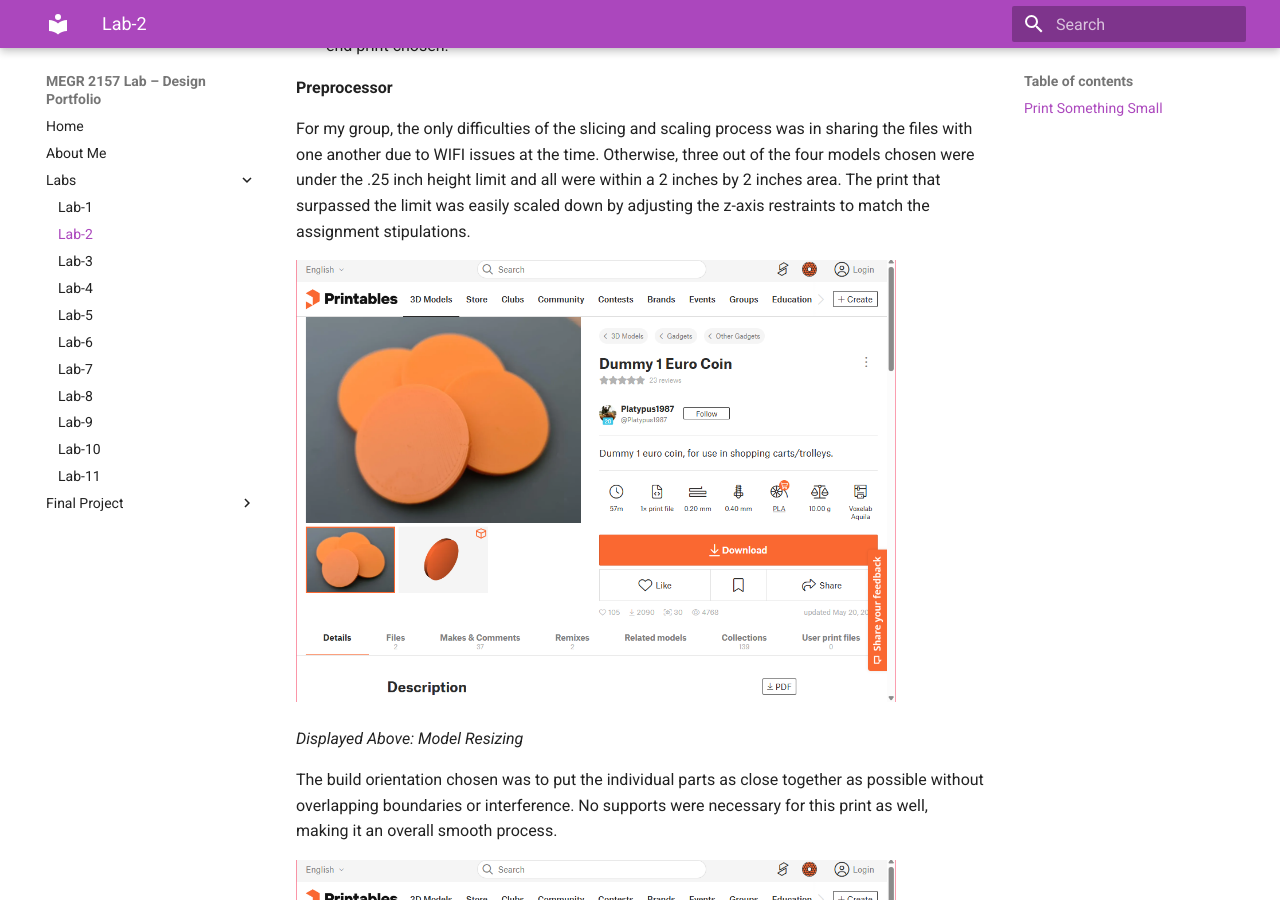
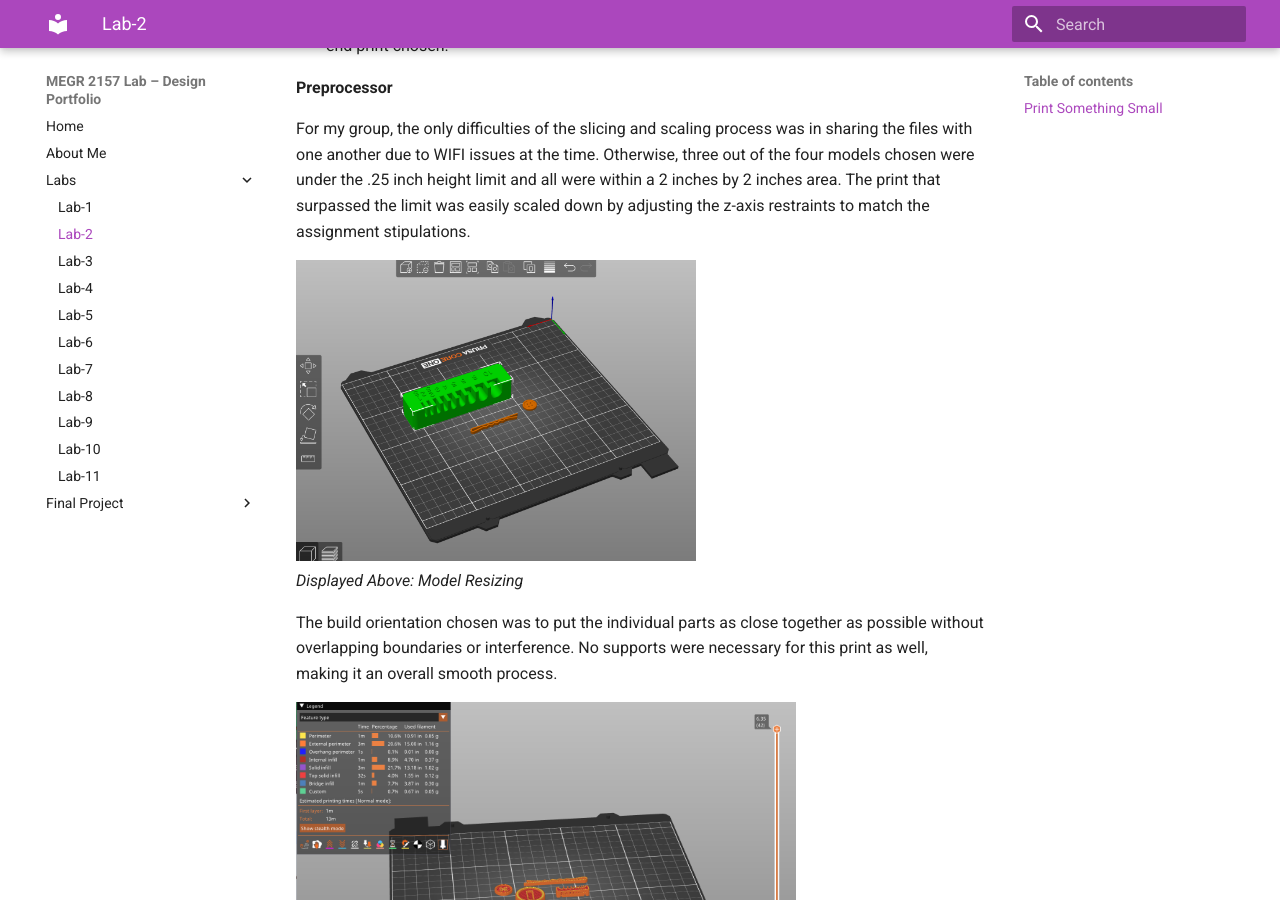
Before and after one commit to swils201/saniyah-wilson-portfolio, an MkDocs documentation site: the page built from docs/Labs/L02/index.md, in a window 1280 px wide and 900 px high, scrolled down 2547 px. Built offline with MkDocs 1.6.1 and Material for MkDocs 9.7.7, drawn with Linux system fonts in a browser that asks for light colours.

Commit message:
Update index.md

```diff
--- a/docs/Labs/L02/index.md
+++ b/docs/Labs/L02/index.md
@@ -34,12 +34,12 @@ When FDM printing, one specific consideration that must be kept in mind is therm
 
 For my group, the only difficulties of the slicing and scaling process was in sharing the files with one another due to WIFI issues at the time. Otherwise, three out of the four models chosen were under the .25 inch height limit and all were within a 2 inches by 2 inches area. The print that surpassed the limit was easily scaled down by adjusting the z-axis restraints to match the assignment stipulations.
 
-<img src="Screenshot 2026-08-29 232010.png" alt="Description" width="600" height="300">
-
+<img src="Screenshot 2026-08-27 134942.png" alt="Description" width="400" height="300">
 *Displayed Above: Model Resizing*
 
 The build orientation chosen was to put the individual parts as close together as possible without overlapping boundaries or interference. No supports were necessary for this print as well, making it an overall smooth process.
 
-<img src="Screenshot 2026-08-29 232010.png" alt="Description" width="600" height="300">
+<img src="Screenshot 2026-08-27 135228.png" alt="Description" width="500" height="300">
+<img src="Screenshot 2026-08-27 135258.png" alt="Description" width="300" height="400">
 
 *Displayed Above: Slicer Information*
```
